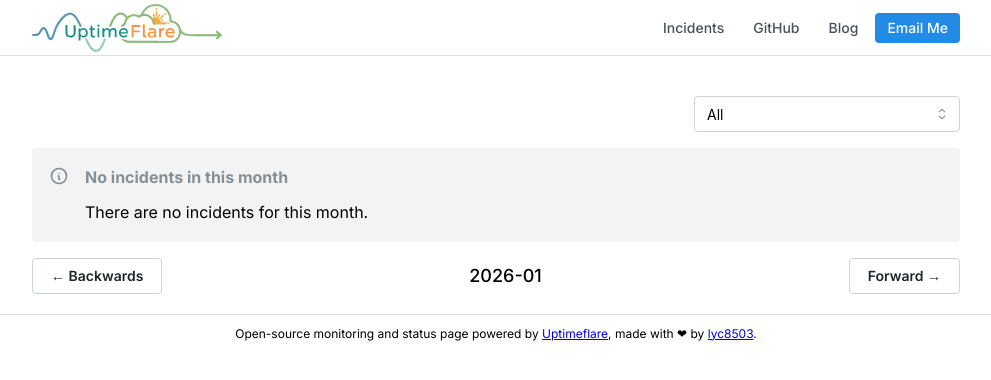
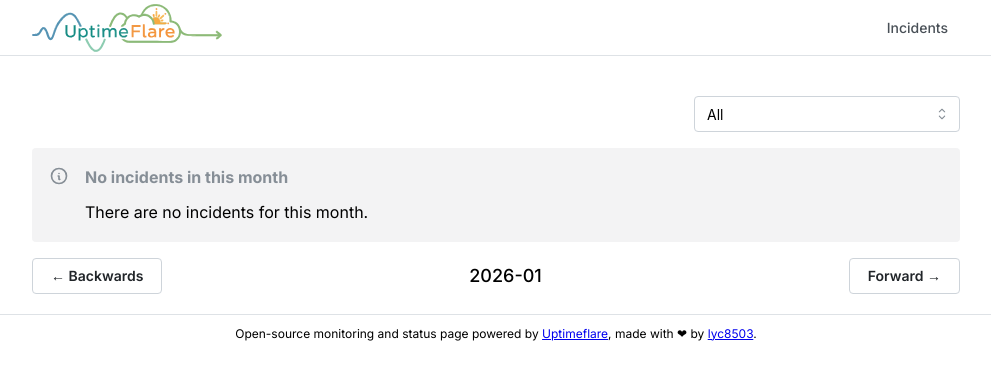
Before and after one commit to Spt-admin/status, a Next.js app: page /incidents in a window 1280 px wide. Shown: the top 380 px of the page, without its empty margins (144-1135 px from the left). Built offline with nearby package versions, Linux system fonts and the light colour scheme.

Commit message:
Update uptime.config.ts

```diff
--- a/uptime.config.ts
+++ b/uptime.config.ts
@@ -7,127 +7,90 @@ import { MaintenanceConfig, PageConfig, WorkerConfig } from './types/config'
 
 const pageConfig: PageConfig = {
   // Title for your status page
-  title: "lyc8503's Status Page",
+  title: "Norus Status Page",
   // Links shown at the header of your status page, could set `highlight` to `true`
   links: [
-    { link: 'https://github.com/lyc8503', label: 'GitHub' },
-    { link: 'https://blog.lyc8503.net/', label: 'Blog' },
-    { link: 'mailto:me@lyc8503.net', label: 'Email Me', highlight: true },
+    //{ link: 'https://github.com/lyc8503', label: 'GitHub' },
+    //{ link: 'https://blog.lyc8503.net/', label: 'Blog' },
+    //{ link: 'mailto:me@lyc8503.net', label: 'Email Me', highlight: true },
   ],
 }
 
 const workerConfig: WorkerConfig = {
   // Define all your monitors here
   monitors: [
-    // Example HTTP Monitor
+    // --- Norus ---
     {
-      // `id` should be unique, history will be kept if the `id` remains constant
-      id: 'foo_monitor',
-      // `name` is used at status page and callback message
-      name: 'My API Monitor',
-      // `method` should be a valid HTTP Method
+      id: 'Site da Norus',
+      name: 'norus.com.br',
       method: 'GET',
-      // `target` is a valid URL
-      target: 'https://example.com',
-      // [OPTIONAL] `tooltip` is ONLY used at status page to show a tooltip
-      tooltip: 'This is a tooltip for this monitor',
-      // [OPTIONAL] `statusPageLink` is ONLY used for clickable link at status page
-      statusPageLink: 'https://example.com',
-      // [OPTIONAL] `expectedCodes` is an array of acceptable HTTP response codes, if not specified, default to 2xx
-      expectedCodes: [200],
-      // [OPTIONAL] `timeout` in millisecond, if not specified, default to 10000
+      target: 'https://norus.com.br',
+      tooltip: 'Active',
+      statusPageLink: 'https://norus.com.br',
+      expectedCodes: [200, 301, 302, 307, 308],
       timeout: 10000,
-      // [OPTIONAL] headers to be sent
       headers: {
         'User-Agent': 'Uptimeflare',
-        Authorization: 'Bearer YOUR_TOKEN_HERE',
       },
-      // [OPTIONAL] body to be sent (require POST/PUT/PATCH method)
-      // body: 'Hello, world!',
-      // [OPTIONAL] if specified, the response must contains the keyword to be considered as operational.
-      // responseKeyword: 'success',
-      // [OPTIONAL] if specified, the response must NOT contains the keyword to be considered as operational.
-      // responseForbiddenKeyword: 'bad gateway',
-      // [OPTIONAL] if specified, will call the check proxy to check the monitor, mainly for geo-specific checks
-      // refer to docs https://github.com/lyc8503/UptimeFlare/wiki/Check-proxy-setup before setting this value
-      // currently supports `worker://`, `globalping://` and `http(s)://` proxies
-      // checkProxy: 'worker://weur',
-      // [OPTIONAL] if true, the check will fallback to local if the specified proxy is down
-      // checkProxyFallback: true,
     },
-    // Example TCP Monitor
+    // --- Prospec ---
     {
-      id: 'test_tcp_monitor',
-      name: 'Example TCP Monitor',
-      // `method` should be `TCP_PING` for tcp monitors
-      method: 'TCP_PING',
-      // `target` should be `host:port` for tcp monitors
-      target: '1.2.3.4:22',
-      tooltip: 'My production server SSH',
-      statusPageLink: 'https://example.com',
-      timeout: 5000,
+      id: 'Prospec App',
+      name: 'prospec.app',
+      method: 'GET',
+      target: 'https://prospec.app',
+      tooltip: 'Active • Pro • ~44.69k',
+      statusPageLink: 'https://prospec.app',
+      expectedCodes: [200, 301, 302, 307, 308],
+      timeout: 10000,
+      headers: {
+        'User-Agent': 'Uptimeflare',
+      },
+    },
+    // --- Pluvia ---
+    {
+      id: 'Pluvia App',
+      name: 'pluvia.app',
+      method: 'GET',
+      target: 'https://pluvia.app',
+      tooltip: 'Active • Pro • ~6.3k',
+      statusPageLink: 'https://pluvia.app',
+      expectedCodes: [200, 301, 302, 307, 308],
+      timeout: 10000,
+      headers: {
+        'User-Agent': 'Uptimeflare',
+      },
+    },
+    // --- Imeris ---
+    {
+      id: 'Imeris App',
+      name: 'imeris.app',
+      method: 'GET',
+      target: 'https://imeris.app',
+      tooltip: 'Active • Pro • ~1.45k',
+      statusPageLink: 'https://imeris.app',
+      expectedCodes: [200, 301, 302, 307, 308],
+      timeout: 10000,
+      headers: {
+        'User-Agent': 'Uptimeflare',
+      },
     },
   ],
   // [Optional] Notification settings
-  notification: {
-    // [Optional] Notification webhook settings, if not specified, no notification will be sent
-    // More info at Wiki: https://github.com/lyc8503/UptimeFlare/wiki/Setup-notification
-    webhook: {
-      // [Required] webhook URL (example: Telegram Bot API)
-      url: 'https://api.telegram.org/bot123456:ABCDEF/sendMessage',
-      // [Optional] HTTP method, default to 'GET' for payloadType=param, 'POST' otherwise
-      // method: 'POST',
-      // [Optional] headers to be sent
-      // headers: {
-      //   foo: 'bar',
-      // },
-      // [Required] Specify how to encode the payload
-      // Should be one of 'param', 'json' or 'x-www-form-urlencoded'
-      // 'param': append url-encoded payload to URL search parameters
-      // 'json': POST json payload as body, set content-type header to 'application/json'
-      // 'x-www-form-urlencoded': POST url-encoded payload as body, set content-type header to 'x-www-form-urlencoded'
-      payloadType: 'x-www-form-urlencoded',
-      // [Required] payload to be sent
-      // $MSG will be replaced with the human-readable notification message
-      payload: {
-        chat_id: 12345678,
-        text: '$MSG',
-      },
-      // [Optional] timeout calling this webhook, in millisecond, default to 5000
-      timeout: 10000,
-    },
-    // [Optional] timezone used in notification messages, default to "Etc/GMT"
-    timeZone: 'Asia/Shanghai',
-    // [Optional] grace period in minutes before sending a notification
-    // notification will be sent only if the monitor is down for N continuous checks after the initial failure
-    // if not specified, notification will be sent immediately
-    gracePeriod: 5,
-  },
 }
 
-// You can define multiple maintenances here
-// During maintenance, an alert will be shown at status page
-// Also, related downtime notifications will be skipped (if any)
-// Of course, you can leave it empty if you don't need this feature
-
-// const maintenances: MaintenanceConfig[] = []
-
+// Manutenções comentadas para não exibirem alertas
 const maintenances: MaintenanceConfig[] = [
+  /*
   {
-    // [Optional] Monitor IDs to be affected by this maintenance
-    monitors: ['foo_monitor', 'bar_monitor'],
-    // [Optional] default to "Scheduled Maintenance" if not specified
+    monitors: ['norus_energy'],
     title: 'Test Maintenance',
-    // Description of the maintenance, will be shown at status page
     body: 'This is a test maintenance, server software upgrade',
-    // Start time of the maintenance, in UNIX timestamp or ISO 8601 format
     start: '2020-01-01T00:00:00+08:00',
-    // [Optional] end time of the maintenance, in UNIX timestamp or ISO 8601 format
-    // if not specified, the maintenance will be considered as on-going
     end: '2050-01-01T00:00:00+08:00',
-    // [Optional] color of the maintenance alert at status page, default to "yellow"
     color: 'blue',
   },
+  */
 ]
 
 // Don't edit this line
```
